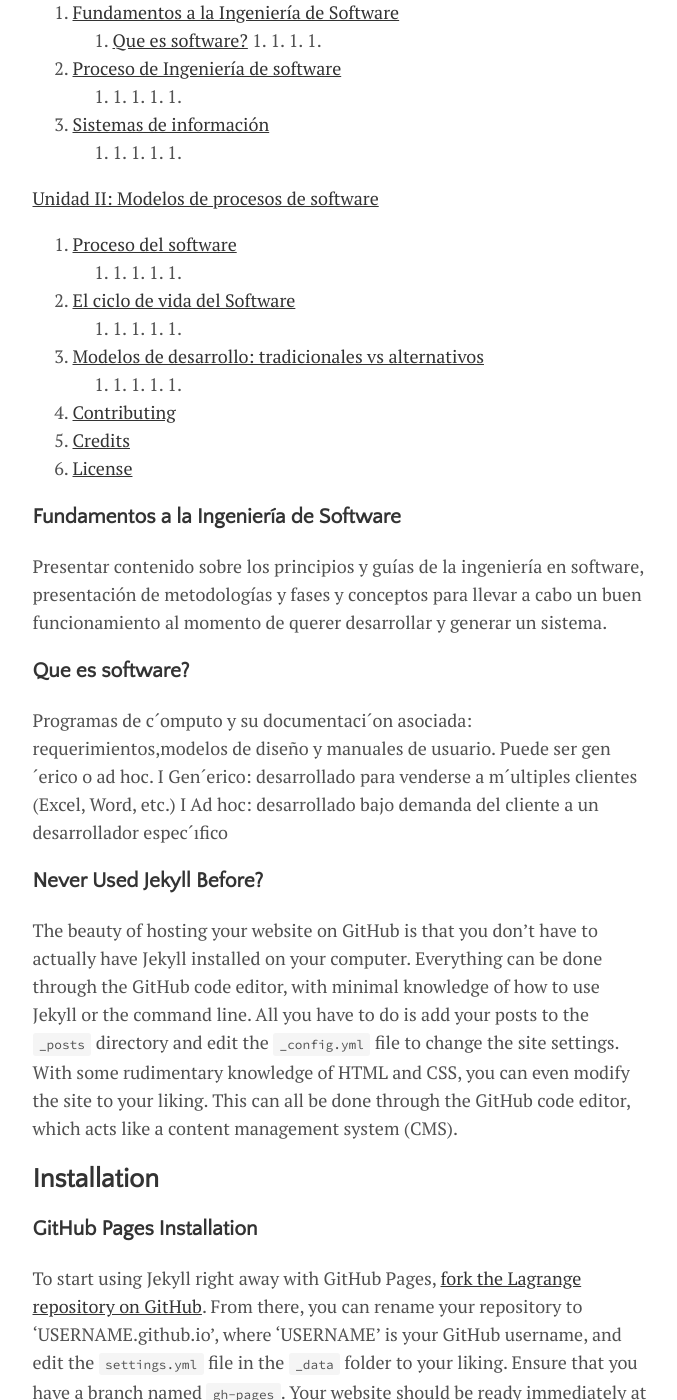
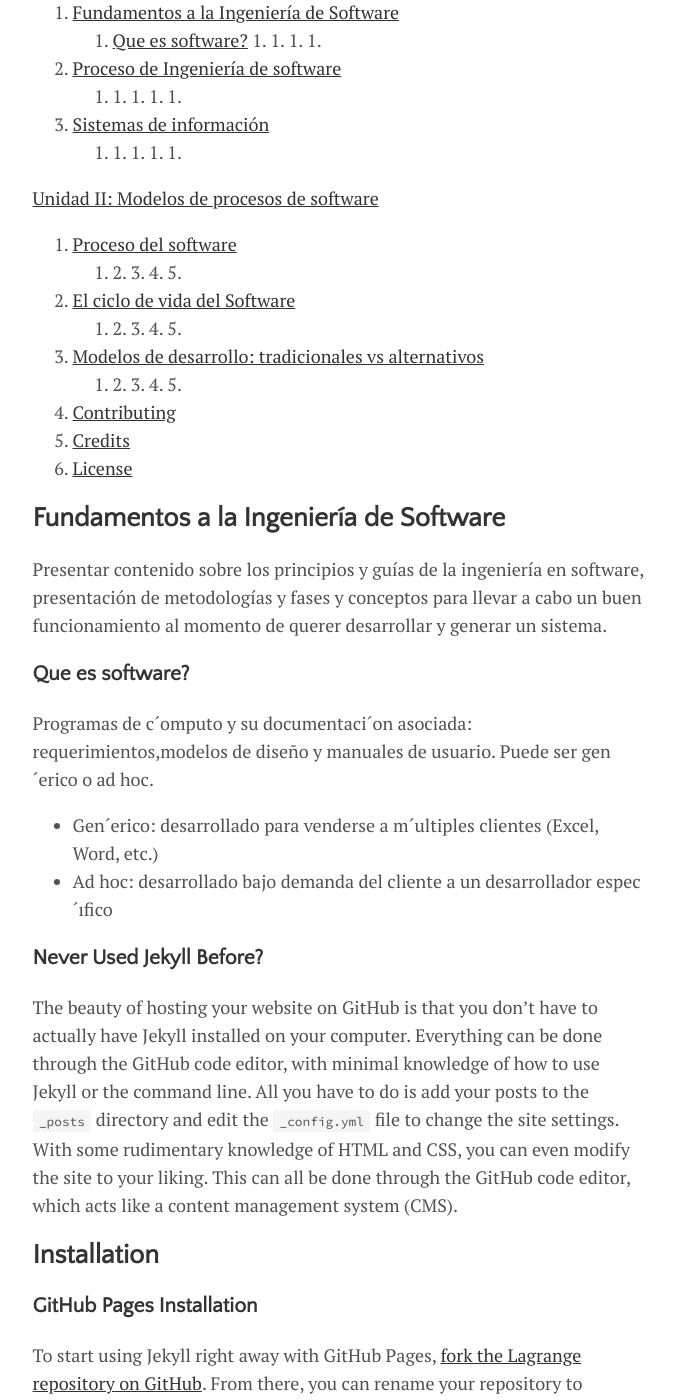
Before and after one commit to Anna-Montoya2020/Ingenieria-de-Software-Proyecto, a Jekyll site: the page built from _posts/2015-10-10-getting-started.md, in a window 1280 px wide and 1400 px high, scrolled down 1543 px. Shown: the whole window, without its empty margins (300-977 px from the left). Built offline with Jekyll 4.4.1, drawn with Linux system fonts in a browser that asks for light colours.

Commit message:
Update 2015-10-10-getting-started.md

```diff
--- a/_posts/2015-10-10-getting-started.md
+++ b/_posts/2015-10-10-getting-started.md
@@ -58,37 +58,37 @@ Adoptar un enfoque sistem´atico para llevar a cabo su trabajo
 [Unidad II: Modelos de procesos de software](#Unidad-II:-Modelos-de-procesos-de-software)
 1. [Proceso del software](#Proceso-del-software)
    1.
-   1.
-   1.
-   1.
-   1.
+   2.
+   3.
+   4.
+   5.
 2. [El ciclo de vida del Software](#El-ciclo-de-vida-del-Software)
    1.
-   1.
-   1.
-   1.
-   1.
+   2.
+   3.
+   4.
+   5.
 3. [Modelos de desarrollo: tradicionales vs alternativos](#Modelos-de-desarrollo:-tradicionales-vs-alternativos)
    1.
-   1.
-   1.
-   1.
-   1.
+   2.
+   3.
+   4.
+   5.
 5. [Contributing](#Contributing)
 6. [Credits](#credits)
 7. [License](#license)
 
-### Fundamentos a la Ingeniería de Software
+## Fundamentos a la Ingeniería de Software
 
 Presentar contenido sobre los principios y guías de la ingeniería en software, presentación de metodologías y fases y conceptos para llevar a cabo un buen funcionamiento al momento de querer desarrollar y generar un sistema.
 
 ### Que es software?
 
 Programas de c´omputo y su documentaci´on asociada: requerimientos,modelos de diseño y manuales de usuario.
-Puede ser gen´erico o ad hoc.
-   I Gen´erico: desarrollado para venderse a m´ultiples clientes (Excel, Word,
+  Puede ser gen´erico o ad hoc.
+   * Gen´erico: desarrollado para venderse a m´ultiples clientes (Excel, Word,
 etc.)
-   I Ad hoc: desarrollado bajo demanda del cliente a un desarrollador
+   * Ad hoc: desarrollado bajo demanda del cliente a un desarrollador
 espec´ıfico
 
 
```
Also changed, not shown: other parts of _posts/2015-10-10-getting-started.md (+1 -1 lines).
